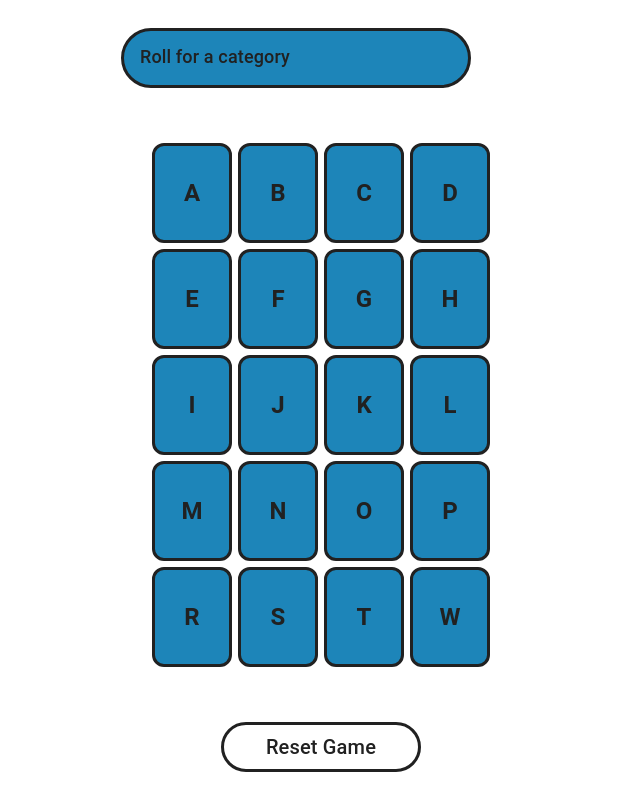
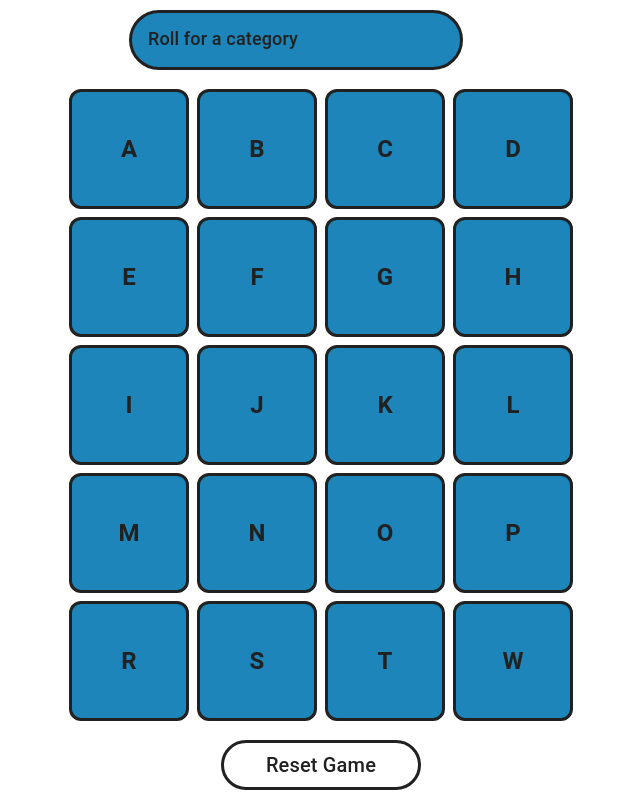
Before and after one commit to BenjaminSiri/tapple-app, a React (Vite) app: page / in a window 1280 px wide. Shown: the whole page, without its empty margins (319-959 px from the left). Built offline with nearby package versions, Linux system fonts and the light colour scheme; some icons are missing.

Commit message:
Touching up styling

```diff
--- a/src/components/GameArea.tsx
+++ b/src/components/GameArea.tsx
@@ -45,10 +45,24 @@ const FloatingLetter = styled.span<{ $delay: number; $duration: number; $top: nu
 
 const StyledLetterContainer = styled.div<{ $timeOver?: boolean }>`
     display: grid;
-    grid-template-columns: repeat(4, 80px);
-    grid-template-rows: repeat(5, 100px);
-    gap: 6px;
+    grid-template-columns: repeat(4, 120px);
+    grid-template-rows: repeat(5, 120px);
+    gap: 8px;
     justify-content: center;
+
+    /* Tablet and smaller */
+    @media (max-width: 768px) {
+        grid-template-columns: repeat(4, 100px);
+        grid-template-rows: repeat(5, 120px);
+        gap: 6px;
+    }
+
+    /* Mobile */
+    @media (max-width: 480px) {
+        grid-template-columns: repeat(4, 80px);
+        grid-template-rows: repeat(5, 100px);
+        gap: 4px;
+    }
 
     ${({ $timeOver }) =>
         $timeOver &&
@@ -141,6 +155,7 @@ const StyledHeader = styled.div`
     align-items: center;
     justify-content: space-between;
     width: 400px;
+    padding: 0 8px;
 `;
 
 const StyledIconButton = styled(IconButton)`
--- a/src/stores/TappleStore.ts
+++ b/src/stores/TappleStore.ts
@@ -31,7 +31,7 @@ class TappleStore {
     "Players Choice",
     "Things in a kitchen",
     "Types of animals",
-    "Things you find at the beach",
+    "Things at the beach",
     "Foods",
     "Countries",
     "Sports",
@@ -63,7 +63,6 @@ class TappleStore {
     "Types of birds",
     "US cities",
     "Parts of the body",
-    "Things you wear on your feet",
     "Candy or chocolate brands",
     "TV shows",
     "Hobbies",
@@ -76,7 +75,7 @@ class TappleStore {
     "Video games",
     "Superheroes",
     "Types of dance",
-    "Things you find in space",
+    "Things in space",
     "Seasons or holidays",
     "Things that fly"
   ]
```
